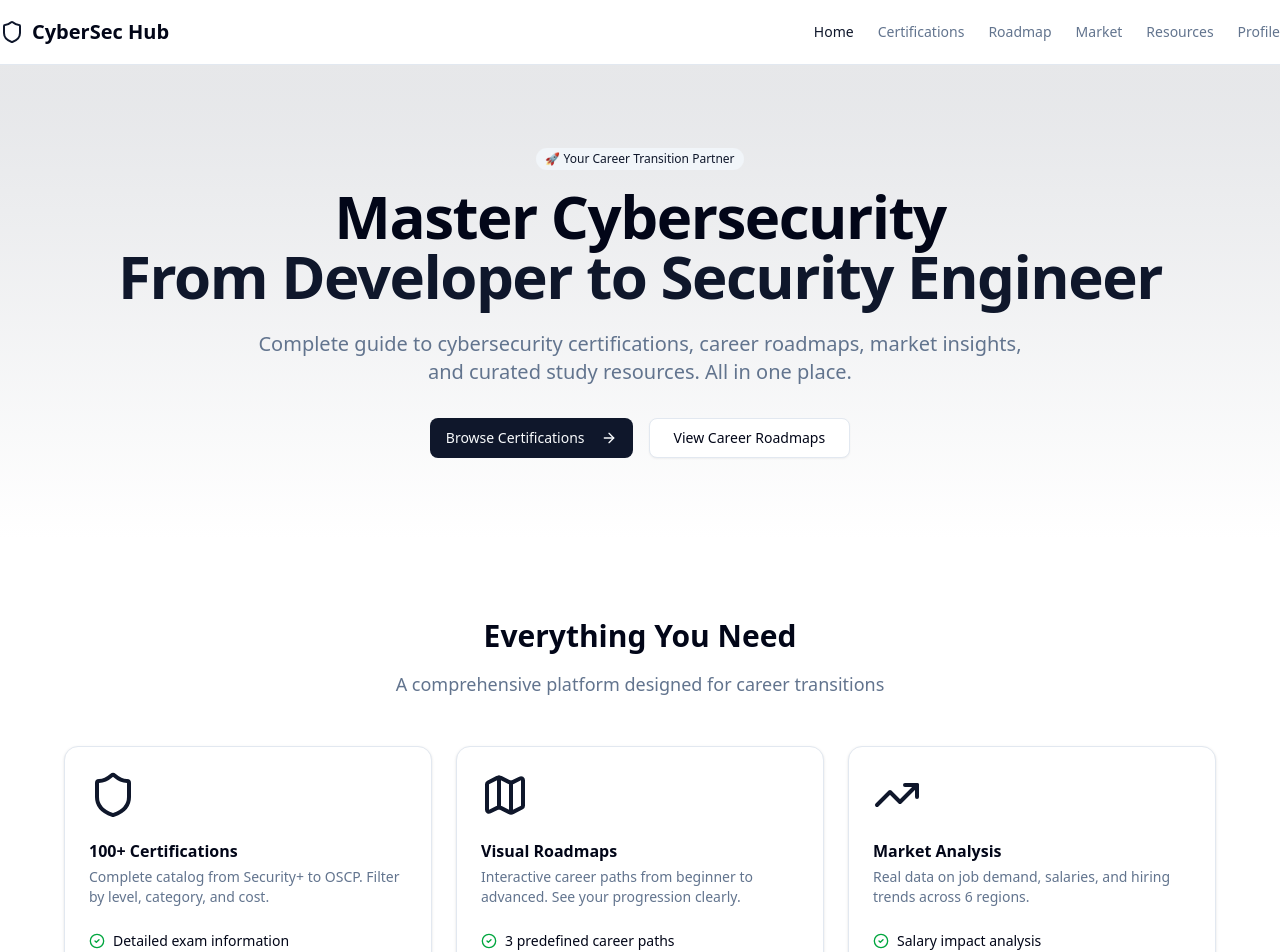
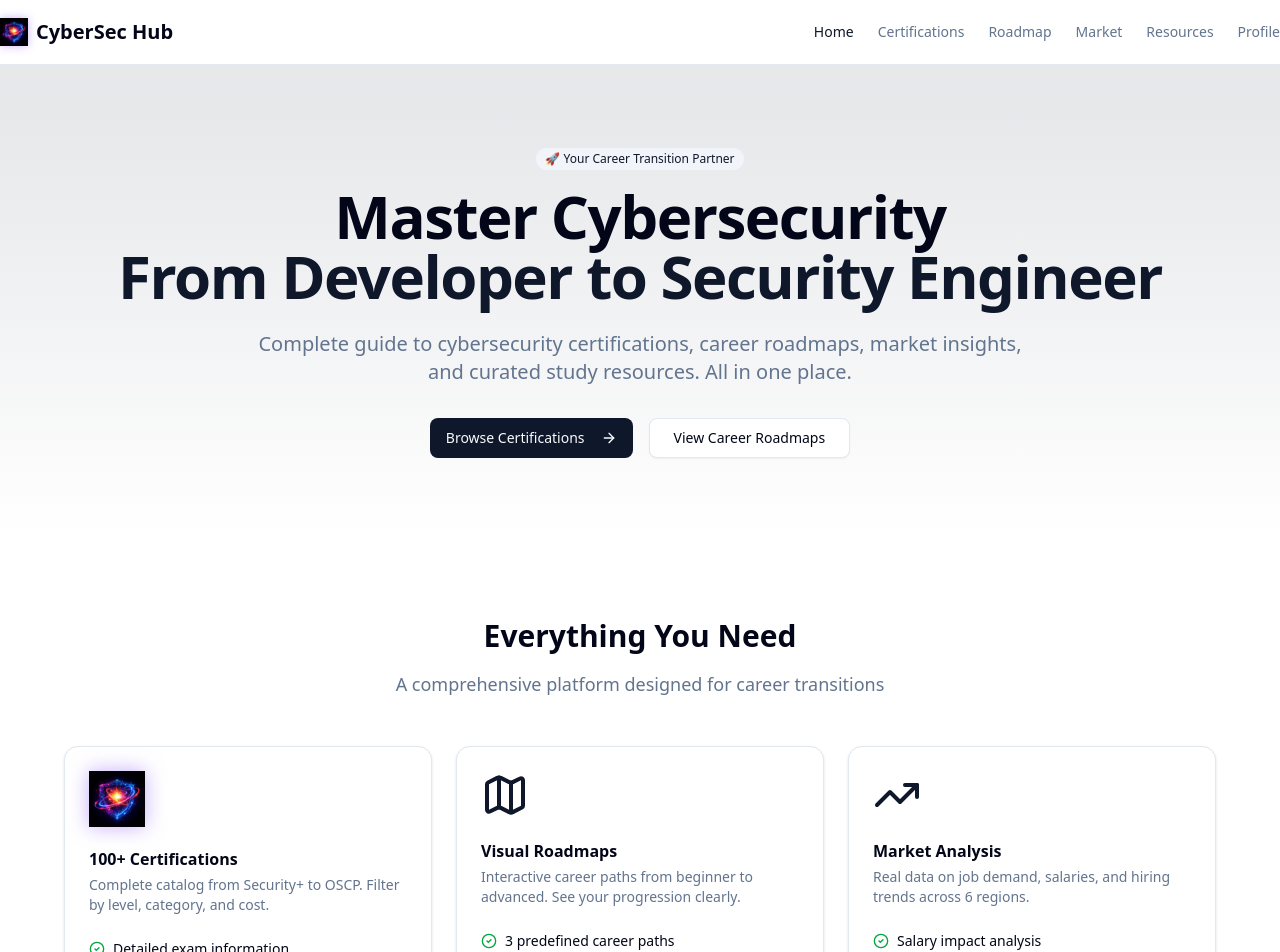
Before and after one commit to merlinfachetti/cybersec-hub_merlin, a Next.js app: page / in a window 1280 px wide. Shown: the top 952 px of the page. Built offline with nearby package versions, Linux system fonts and the light colour scheme.

Commit message:
fix: apply logo to all remaining places — MainNav + home page
- MainNav: logo.png 28px replaces Shield lucide icon
- app/page.tsx: logo.png 56px replaces Shield in hero section
- Both with drop-shadow glow effect

```diff
--- a/app/page.tsx
+++ b/app/page.tsx
@@ -9,7 +9,6 @@ import {
 } from '@/components/ui/card';
 import { Badge } from '@/components/ui/badge';
 import {
-  Shield,
   BookOpen,
   TrendingUp,
   Map,
@@ -72,7 +71,7 @@ export default function HomePage() {
             <Link href="/certifications">
               <Card className="hover:shadow-lg transition-shadow cursor-pointer h-full">
                 <CardHeader>
-                  <Shield className="h-12 w-12 text-primary mb-4" />
+                  <img src="/logo.png" alt="CYBER PORTAL" style={{ width: 56, height: 56, objectFit: "contain", filter: "drop-shadow(0 0 10px rgba(139,92,246,0.5))", marginBottom: "1rem" }} />
                   <CardTitle>100+ Certifications</CardTitle>
                   <CardDescription>
                     Complete catalog from Security+ to OSCP. Filter by level,
--- a/components/main-nav.tsx
+++ b/components/main-nav.tsx
@@ -3,7 +3,7 @@
 import Link from 'next/link';
 import { usePathname } from 'next/navigation';
 import { cn } from '@/lib/utils';
-import { Menu, Shield } from 'lucide-react';
+import { Menu } from 'lucide-react';
 import { Button } from '@/components/ui/button';
 import {
   DropdownMenu,
@@ -52,7 +52,7 @@ export function MainNav() {
     <header className="sticky top-0 z-50 w-full border-b bg-background/95 backdrop-blur supports-backdrop-filter:bg-background/60">
       <div className="container flex h-16 items-center justify-between gap-3">
         <Link href="/" className="flex min-w-0 items-center gap-2">
-          <Shield className="h-6 w-6 text-primary" />
+          <img src="/logo.png" alt="CYBER PORTAL" style={{ width: 28, height: 28, objectFit: "contain", filter: "drop-shadow(0 0 5px rgba(139,92,246,0.45))" }} />
           <span className="truncate font-bold text-lg sm:text-xl">CyberSec Hub</span>
         </Link>
 
```
